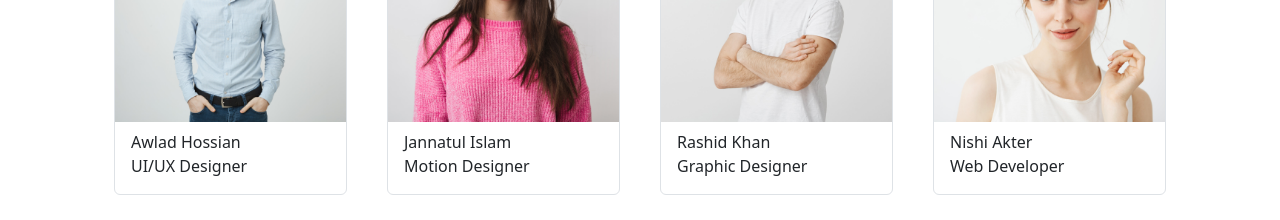
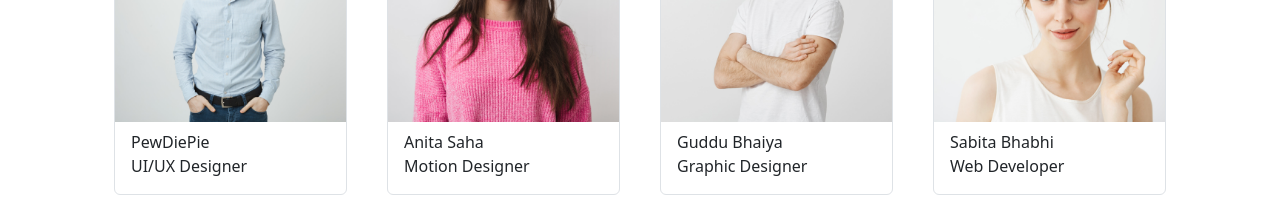
Before and after one commit to AbdullahWins/ed-tech-website, a plain HTML site: page index.html in a window 1280 px wide. Shown: the part 2720-2940 px from the top of the page. Drawn offline with Linux system fonts and the light colour scheme.

Commit message:
added mirapur

```diff
--- a/index.html
+++ b/index.html
@@ -378,7 +378,7 @@
               alt=""
             />
             <div class="ms-3">
-              <p class="fs-6 m-0 mt-2">Awlad Hossian</p>
+              <p class="fs-6 m-0 mt-2">PewDiePie</p>
               <p>UI/UX Designer</p>
             </div>
           </div>
@@ -391,7 +391,7 @@
               alt=""
             />
             <div class="ms-3">
-              <p class="fs-6 m-0 mt-2">Jannatul Islam</p>
+              <p class="fs-6 m-0 mt-2">Anita Saha</p>
               <p>Motion Designer</p>
             </div>
           </div>
@@ -404,7 +404,7 @@
               alt=""
             />
             <div class="ms-3">
-              <p class="fs-6 m-0 mt-2">Rashid Khan</p>
+              <p class="fs-6 m-0 mt-2">Guddu Bhaiya</p>
               <p>Graphic Designer</p>
             </div>
           </div>
@@ -417,7 +417,7 @@
               alt=""
             />
             <div class="ms-3">
-              <p class="fs-6 m-0 mt-2">Nishi Akter</p>
+              <p class="fs-6 m-0 mt-2">Sabita Bhabhi</p>
               <p>Web Developer</p>
             </div>
           </div>
```
